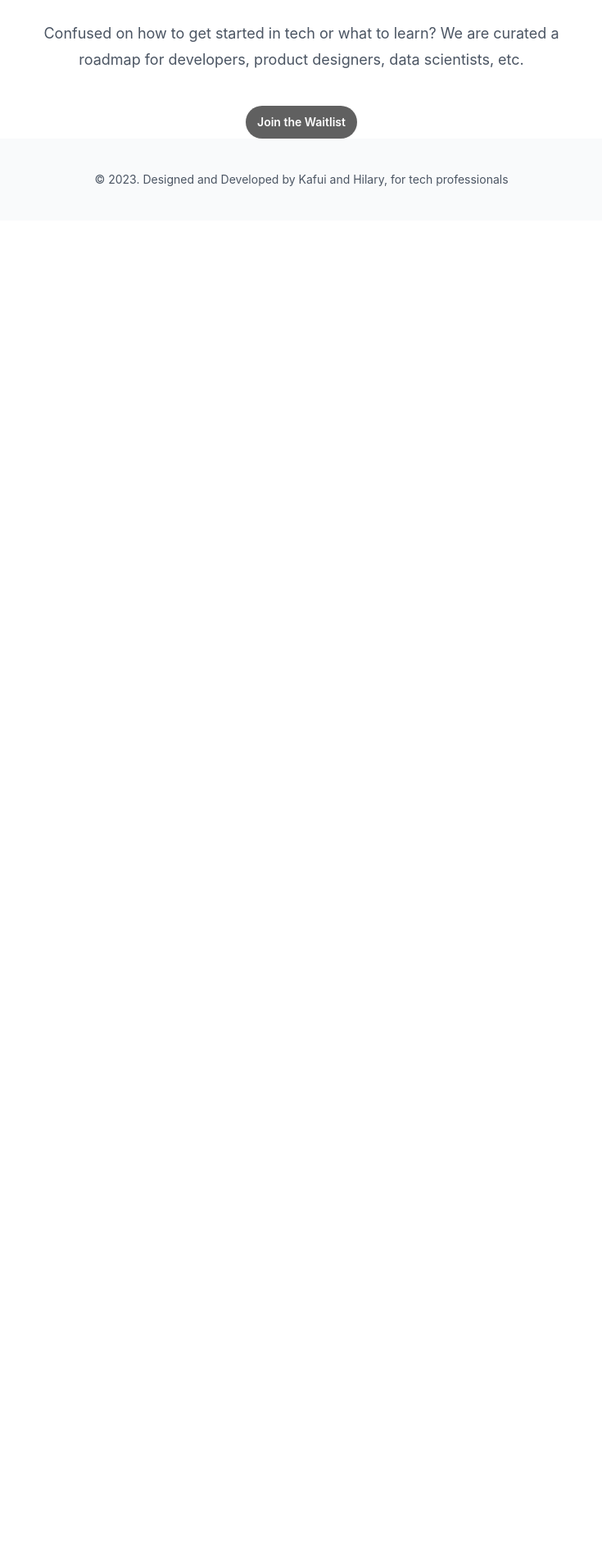
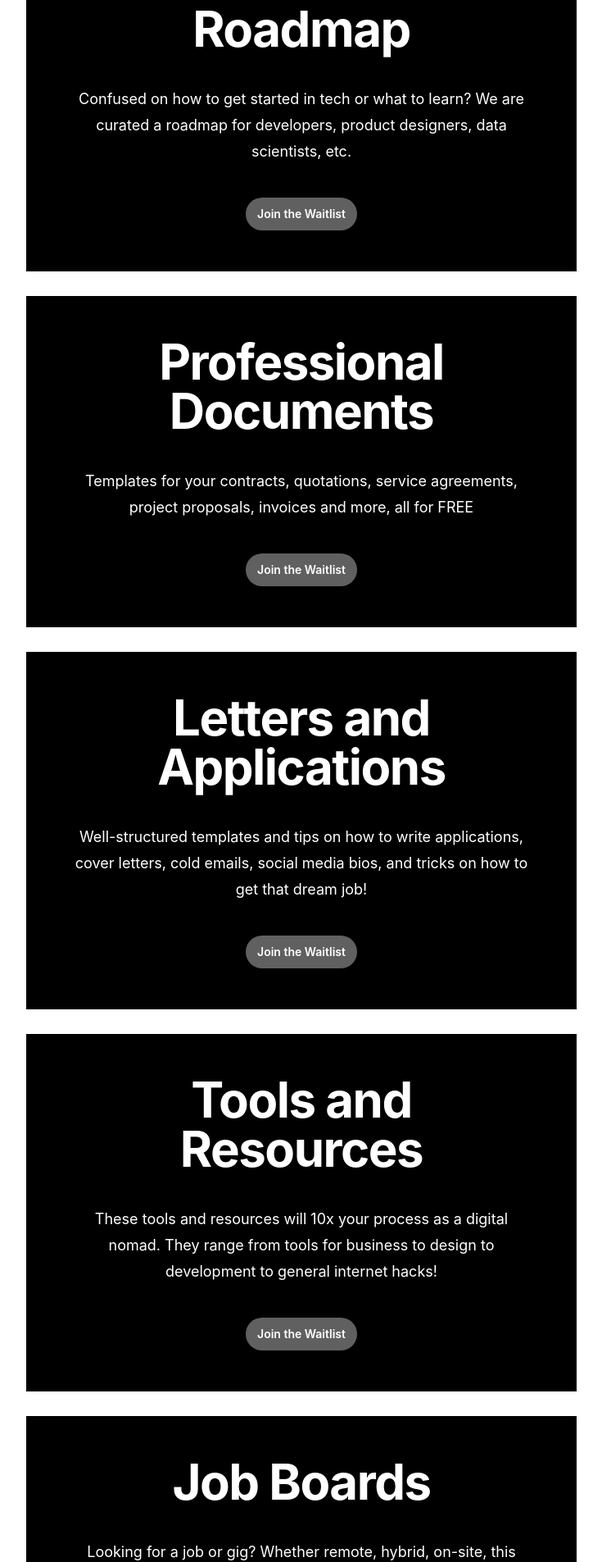
Before and after one commit to kafuikumah/papercard, a React (Create React App) app: page / in a window 1280 px wide. Shown: the part 695-2600 px from the top of the page at 82% size, without its empty margins (272-1007 px from the left). Before the commit the page ends 964 px from the top, so only its background shows below. Built offline with nearby package versions, Linux system fonts and the light colour scheme.

Commit message:
Add other waitlist sections

```diff
--- a/src/App.css
+++ b/src/App.css
@@ -6,3 +6,8 @@
   height: 40vmin;
   pointer-events: none;
 }
+ .black-background {
+  background-color: black;
+  padding: 50px;
+  margin-top: 30px;
+ }
--- a/src/App.js
+++ b/src/App.js
@@ -24,9 +24,47 @@ function App() {
 
       <Waitlist />
 
-      <Card />
+      <Card
+        header="Your Tech Career Roadmap"
+        paragraph="Confused on how to get started in tech or what to learn?
+        We are curated a roadmap for developers,
+        product designers, data scientists, etc."
+      />
+
+      <Card
+        header="Professional Documents"
+        paragraph="Templates for your contracts, quotations, service agreements,
+        project proposals, invoices and more, all for FREE"
+      />
+
+      <Card
+        header="Letters and Applications"
+        paragraph="Well-structured templates and tips on how to write applications,
+        cover letters, cold emails, social media bios, and tricks on how to get that dream job!"
+      />
+
+      <Card
+        header="Tools and Resources"
+        paragraph="These tools and resources will 10x your process as a digital nomad.
+        They range from tools for business to design to development
+        to general internet hacks!"
+      />
+
+      <Card
+        header="Job Boards"
+        paragraph="Looking for a job or gig? Whether remote, hybrid, on-site, this space
+        was created for you. Browse through numerous job boards.
+        We even have an application tracker for you!"
+      />
+
+      <Card
+        header="Tech Communities"
+        paragraph="Join various tech communities to grow your network. Share your work,
+        meet new poeple or assist others as an active member of these
+        awesome tech communities around the world."
+      />
+
       <Footer />
-
     </div>
   );
 }
--- a/src/components/Blur.js
+++ b/src/components/Blur.js
@@ -14,6 +14,8 @@ function Blur() {
             }}
           />
         </div>
+
+
         <div
           className="absolute inset-x-0 top-[calc(100%-13rem)] -z-10 transform-gpu overflow-hidden blur-3xl sm:top-[calc(100%-30rem)]"
           aria-hidden="true"
--- a/src/components/Card.js
+++ b/src/components/Card.js
@@ -1,15 +1,10 @@
-function Card() {
+function Card(props) {
   return (
-    <div className="mx-auto max-w-2xl">
-      <div className="bg-black ">
+    <div className="mx-auto max-w-2xl black-background">
         <div className="text-center">
-        <h1 className="text-4xl font-bold tracking-tight text-black sm:text-6xl">
-          Your Tech Career Roadmap</h1>
-        <p className="mt-10 text-lg leading-8 text-gray-600">
-          Confused on how to get started in tech or what to learn?
-          We are curated a roadmap for developers,
-          product designers, data scientists, etc.
-        </p>
+          <h1 className="text-4xl font-bold tracking-tight text-white sm:text-6xl">
+            {props.header}</h1>
+          <p className="mt-10 text-lg leading-8 text-white">{props.paragraph}</p>
           <div className="mt-10 flex items-center justify-center gap-x-6">
                 <a
                   href="#"
@@ -17,7 +12,6 @@ function Card() {
                 >
                   Join the Waitlist
                 </a>
-        </div>
           </div>
         </div>
 
```
Lines whose indentation alone changed are shown as unchanged.
